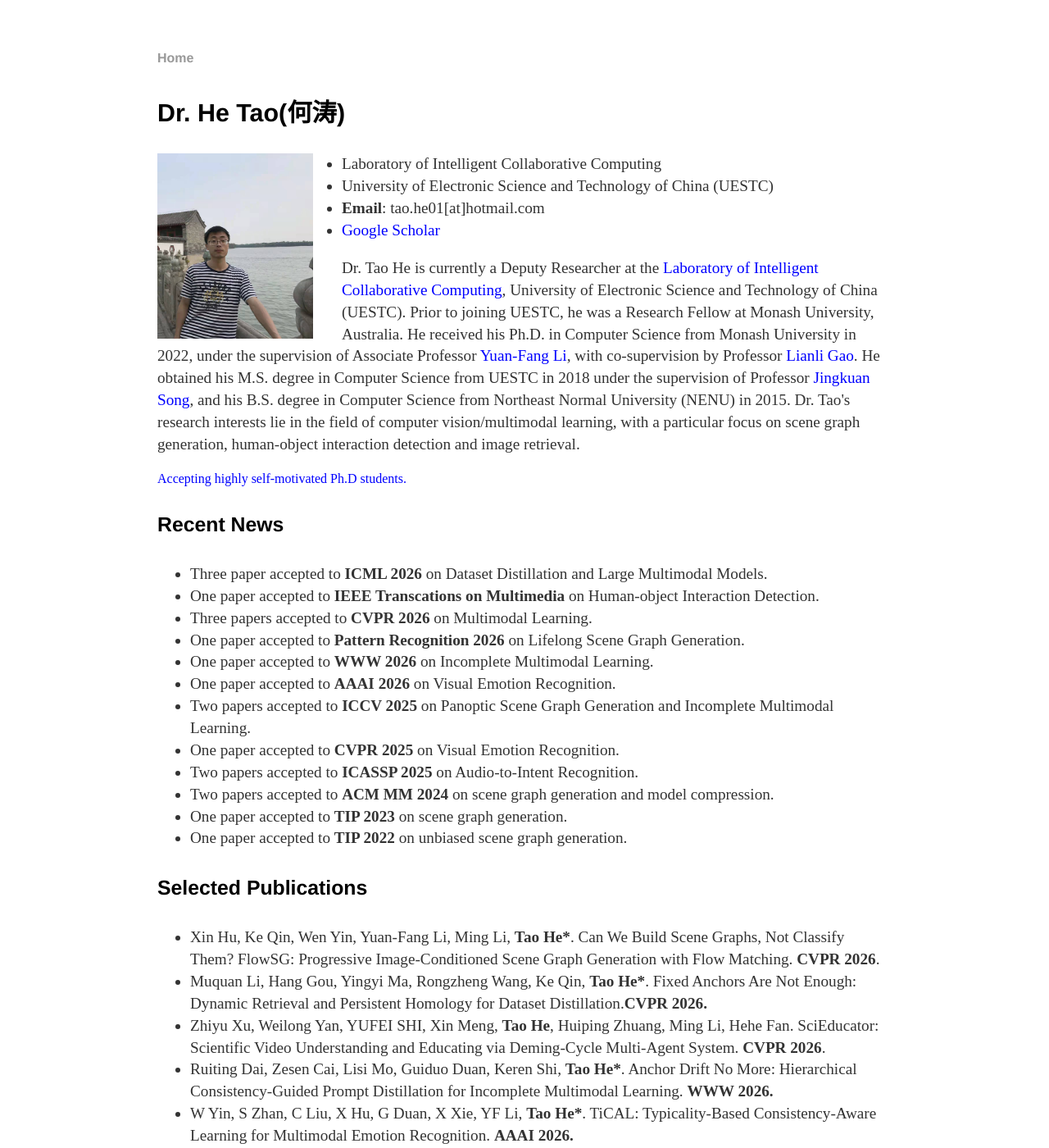
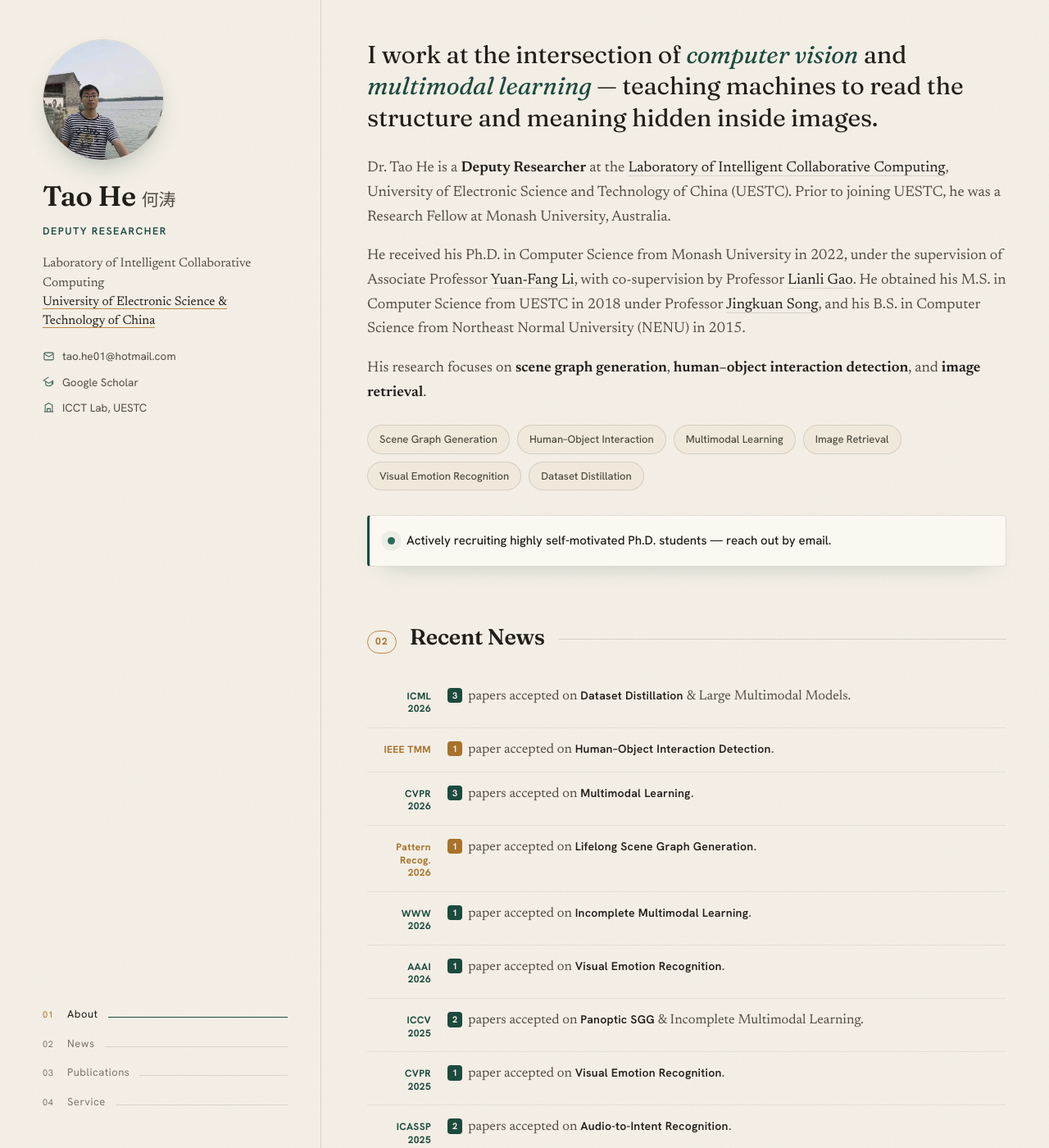
Before and after one commit to ht014/ht014.github.io, a Jekyll site: the page built from index.html, in a window 1280 px wide and 1400 px high. Shown: the whole window at 82% size. Built offline with Jekyll 4.4.1, drawn with Linux system fonts in a browser that asks for light colours; some of the changed text lies outside the part shown.

Commit message:
Refactor homepage layout and content
Updated layout and content structure for Tao He's homepage, including sidebar and main sections.

```diff
--- a/index.html
+++ b/index.html
@@ -1,95 +1,163 @@
 ---
-layout: default
+layout: home
 title: Tao He's Homepage
 ---
+<div class="wrap">
 
-		<div class="blurb">
-			<h3>Dr. He Tao(何涛)</h3>
-			<p><img src="1.jpg" alt="photo" style="width:190px;height:226px;float:left;margin-right:35px;">
-				<ul class="contacts">
-					<li>Laboratory of Intelligent Collaborative Computing</li>
-					<li>University of Electronic Science and Technology of China (UESTC)</li>
+  <!-- ================= SIDEBAR ================= -->
+  <aside class="sidebar">
+    <img class="portrait reveal" src="1.jpg" alt="Portrait of Dr. Tao He" onerror="this.style.display='none'">
+    <div class="reveal">
+      <h1 class="name">Tao&nbsp;He <span class="cn">何涛</span></h1>
+      <div class="role">Deputy Researcher</div>
+    </div>
+    <p class="affil reveal">
+      Laboratory of Intelligent Collaborative Computing<br>
+      <a href="https://www.uestc.edu.cn/" target="_blank" rel="noopener">University of Electronic Science &amp; Technology of China</a>
+    </p>
+    <nav class="contacts reveal">
+      <a href="mailto:tao.he01@hotmail.com">
+        <svg viewBox="0 0 24 24" fill="none" stroke-width="1.7"><rect x="3" y="5" width="18" height="14" rx="2"/><path d="m3 7 9 6 9-6"/></svg>
+        tao.he01@hotmail.com
+      </a>
+      <a href="https://scholar.google.com/citations?user=nhbZOLcAAAAJ&hl=en" target="_blank" rel="noopener">
+        <svg viewBox="0 0 24 24" fill="none" stroke-width="1.7"><path d="M12 3 2 9l10 6 8-4.8V17"/><path d="M6 12.5V17c0 1.7 2.7 3 6 3s6-1.3 6-3v-4.5"/></svg>
+        Google Scholar
+      </a>
+      <a href="https://icct.uestc.edu.cn/index.htm" target="_blank" rel="noopener">
+        <svg viewBox="0 0 24 24" fill="none" stroke-width="1.7"><path d="M3 21h18"/><path d="M5 21V8l7-4 7 4v13"/><path d="M9 21v-6h6v6"/></svg>
+        ICCT Lab, UESTC
+      </a>
+    </nav>
+    <nav class="sidenav reveal">
+      <ol>
+        <li><a href="#about" data-sec="about"><span class="nm">01</span> About <span class="bar"></span></a></li>
+        <li><a href="#news" data-sec="news"><span class="nm">02</span> News <span class="bar"></span></a></li>
+        <li><a href="#publications" data-sec="publications"><span class="nm">03</span> Publications <span class="bar"></span></a></li>
+        <li><a href="#service" data-sec="service"><span class="nm">04</span> Service <span class="bar"></span></a></li>
+      </ol>
+    </nav>
+  </aside>
 
-					<li> <b>Email</b>: tao.he01[at]hotmail.com </li>
-					<li><a href="https://scholar.google.com/citations?user=nhbZOLcAAAAJ&hl=en"><div style="color:blue;"> Google Scholar</div></a></li>
+  <!-- ================= MAIN ================= -->
+  <main>
 
-				</ul>
-			</p>
-			</div>
+    <!-- ABOUT -->
+    <section id="about">
+      <p class="lede reveal">
+        I work at the intersection of <em>computer vision</em> and <em>multimodal learning</em> &mdash;
+        teaching machines to read the structure and meaning hidden inside images.
+      </p>
+      <div class="bio reveal">
+        <p>
+          Dr. Tao He is a <strong>Deputy Researcher</strong> at the
+          <a href="https://icct.uestc.edu.cn/index.htm" target="_blank" rel="noopener">Laboratory of Intelligent Collaborative Computing</a>,
+          University of Electronic Science and Technology of China (UESTC). Prior to joining UESTC,
+          he was a Research Fellow at Monash University, Australia.
+        </p>
+        <p>
+          He received his Ph.D. in Computer Science from Monash University in 2022, under the supervision of
+          Associate Professor <a href="https://liyuanfang.github.io" target="_blank" rel="noopener">Yuan-Fang Li</a>,
+          with co-supervision by Professor <a href="https://lianligao.github.io/" target="_blank" rel="noopener">Lianli Gao</a>.
+          He obtained his M.S. in Computer Science from UESTC in 2018 under Professor
+          <a href="https://scholar.google.com.au/citations?user=F5Zy9V4AAAAJ&hl=en" target="_blank" rel="noopener">Jingkuan Song</a>,
+          and his B.S. in Computer Science from Northeast Normal University (NENU) in 2015.
+        </p>
+        <p>
+          His research focuses on <strong>scene graph generation</strong>,
+          <strong>human&ndash;object interaction detection</strong>, and <strong>image retrieval</strong>.
+        </p>
+      </div>
 
-<div class="about">
-	<p>Dr. Tao He is currently a Deputy Researcher at the <a = href="https://icct.uestc.edu.cn/index.htm"><font color="#0000ff">Laboratory of Intelligent Collaborative Computing</font></a>, University of Electronic Science and Technology of China (UESTC). Prior to joining UESTC, he was a Research Fellow at Monash University, Australia.
+      <div class="chips reveal">
+        <span class="chip">Scene Graph Generation</span>
+        <span class="chip">Human&ndash;Object Interaction</span>
+        <span class="chip">Multimodal Learning</span>
+        <span class="chip">Image Retrieval</span>
+        <span class="chip">Visual Emotion Recognition</span>
+        <span class="chip">Dataset Distillation</span>
+      </div>
 
-He received his Ph.D. in Computer Science from Monash University in 2022, under the supervision of Associate Professor <a = href="https://liyuanfang.github.io"><font color="#0000ff">Yuan-Fang Li</font></a>, with co-supervision by Professor <a href="https://lianligao.github.io/"><font color="#0000ff">Lianli Gao</font></a>. He obtained his M.S. degree in Computer Science from UESTC in 2018 under the supervision of Professor <a href="https://scholar.google.com.au/citations?user=F5Zy9V4AAAAJ&hl=en"><font color="#0000ff">Jingkuan Song</font></a>, and his B.S. degree in Computer Science from Northeast Normal University (NENU) in 2015.
+      <div class="callout reveal">
+        <span class="pulse"></span>
+        Actively recruiting highly self-motivated Ph.D. students &mdash; reach out by email.
+      </div>
+    </section>
 
-Dr. Tao's research interests lie in the field of computer vision/multimodal learning, with a particular focus on scene graph generation, human-object interaction detection and image retrieval. </p>
-<font color="#0000ff"> Accepting highly self-motivated Ph.D students. </font>
-<!-- 	<p>I am a Deputy Reseacher(equivalent to Associate Professor) at <a = href="https://icct.uestc.edu.cn/index.htm"><font color="#0000ff">Laboratory of Intelligent Collaborative Computing</font></a>, UESTC. Before working at UESTC, I was a research fellow at Monash University. I earned my Ph.D. at Monash University in 2022 under the supervision of
-		<a = href="https://users.monash.edu.au/~yli/"><font color="#0000ff">Assoc. Prof. Yuan-Fang Li</font></a>
-		and co-supervision with <a href="https://lianligao.github.io/"><font color="#0000ff">Prof. Lianli Gao</font>.</a>
-	I obtained my MS and BS degrees in Computer Science from UESTC  under the supervision of <a href="https://scholar.google.com.au/citations?user=F5Zy9V4AAAAJ&hl=en"><font color="#0000ff">Prof. Jingkuan Song</font></a> in 2018,  and Northeast Normal University (NENU) in 2015, respectively. My research interests focus on computer vision, such as scene graph generation, human-object interaction detection, and image retrieval etc.   -->
-<!-- 	</p>  -->
+    <!-- NEWS -->
+    <section id="news">
+      <div class="sec-head reveal">
+        <span class="sec-num">02</span>
+        <h2 class="sec-title">Recent News</h2>
+        <span class="sec-rule"></span>
+      </div>
+      <div class="news reveal">
+        {% for n in site.data.news %}
+        <div class="news-item">
+          <div class="news-venue{% if n.type == 'jour' %} j{% endif %}">{{ n.venue }}{% if n.year != '' %}<br>{{ n.year }}{% endif %}</div>
+          <div class="news-text">{% if n.count %}<span class="news-count{% if n.type == 'jour' %} j{% endif %}">{{ n.count }}</span>{% endif %}{{ n.text }}</div>
+        </div>
+        {% endfor %}
+      </div>
+    </section>
 
-<h4> Recent News</h4>
-<ul>
-	<li>Three paper accepted to <strong>ICML 2026</strong> on Dataset Distillation and Large Multimodal Models.
-	<li>One paper accepted to <strong> IEEE Transcations on Multimedia </strong> on Human-object Interaction Detection.
-	<li>Three papers accepted to <strong>CVPR 2026</strong> on Multimodal Learning.</li>
-	<li>One paper accepted to <strong>Pattern Recognition 2026</strong> on Lifelong Scene Graph Generation.</li>
-	<li>One paper accepted to <strong>WWW 2026</strong> on Incomplete Multimodal Learning.</li>
-	<li>One paper accepted to <strong>AAAI 2026</strong> on Visual Emotion Recognition.</li>
-	<li>Two papers accepted to <strong>ICCV 2025</strong> on Panoptic Scene Graph Generation and Incomplete Multimodal Learning.</li>
-	<li>One paper accepted to <strong>CVPR 2025</strong> on Visual Emotion Recognition.</li>
-	<li>Two papers accepted to <strong>ICASSP 2025</strong> on Audio-to-Intent Recognition.</li>
-	<li>Two papers accepted to <strong>ACM MM 2024</strong> on scene graph generation and model compression.</li>
-	<li>One paper accepted to <strong>TIP 2023</strong> on scene graph generation.</li>
-	<li>One paper accepted to <strong>TIP 2022</strong> on unbiased scene graph generation.</li>
-	<!-- <li>One paper accepted to <strong>ECCV 2022</strong>  on open-vocabulary scene graph generation.</li> -->
-	<!-- <li>Starting my postdoc in the <a = href="https://www.monash.edu/it/dsai/vision-language"><strong> <font color="#0000ff">Vision and Language group </font></strong></a> from Feb. 2022.</li> -->
-	<!-- <li>One paper accepted to <strong>TNNLS 2021</strong>  on network embedding.</li> -->
-	<!-- <li>One paper accepted to <strong>ICCV 2021</strong>  on Human-Ojbect interaction with scene graphs.</li> -->
-<!-- 	<li>One paper acccepted to <strong>IJCAI 2021</strong>  on scene graph generation.</li> -->
-<!-- 	<li>One paper accepted to <strong>AAAI 2020</strong>  on network quantisation.</li> -->
-<!-- 	<li>One paper acccepted to <strong>IJCV 2020</strong>  on image compression.</li> -->
-	<!--<li>One paper accepted to <strong>IJCAI 2019</strong>  on domain adaptive hash for images.</li>--!>
-	</ul>
+    <!-- PUBLICATIONS -->
+    <section id="publications">
+      <div class="sec-head reveal">
+        <span class="sec-num">03</span>
+        <h2 class="sec-title">Selected Publications</h2>
+        <span class="sec-rule"></span>
+      </div>
+      <div class="reveal">
+        {% for p in site.data.publications %}
+        <div class="pub">
+          <div class="pub-fig">
+            <div class="fig-ph"><span class="fph-tag">{{ p.tag }}</span><span class="fph-sub{% if p.type == 'jour' %} j{% endif %}">{{ p.venue_full }} &middot; Figure</span></div>
+            <img src="{{ p.fig }}" alt="{{ p.tag }} method framework overview" loading="lazy" onerror="this.remove()">
+          </div>
+          <div class="pub-body">
+            <div class="pub-meta"><span class="yr">{{ p.year }}</span><span class="v v-{{ p.type }}">{{ p.venue }}</span></div>
+            <div class="pub-title">{{ p.title }}</div>
+            {% assign au = p.authors | replace: 'Tao He*', '%%MEC%%' | replace: 'Tao He', '<span class="me">Tao He</span>' | replace: '%%MEC%%', '<span class="me">Tao He<sup>&#9733;</sup></span>' %}
+            <div class="pub-authors">{{ au }}</div>
+            {% if p.links and p.links.size > 0 %}
+            <div class="pub-links">
+              {% for l in p.links %}<a href="{{ l.url }}" target="_blank" rel="noopener">{{ l.label }}</a>{% endfor %}
+            </div>
+            {% endif %}
+          </div>
+        </div>
+        {% endfor %}
+      </div>
+    </section>
 
-<h4>Selected Publications</h4>
-<ul>
-<li>Xin Hu, Ke Qin, Wen Yin, Yuan-Fang Li, Ming Li,  <strong>Tao He*</strong>. Can We Build Scene Graphs, Not Classify Them? FlowSG: Progressive Image-Conditioned Scene Graph Generation with Flow Matching.  <strong>CVPR 2026</strong>.</li>
-<li>Muquan Li, Hang Gou, Yingyi Ma, Rongzheng Wang, Ke Qin, <strong>Tao He*</strong>. Fixed Anchors Are Not Enough: Dynamic Retrieval and Persistent Homology for Dataset Distillation.<strong>CVPR 2026.</strong></li>
-<li>Zhiyu Xu, Weilong Yan, YUFEI SHI, Xin Meng, <strong>Tao He</strong>, Huiping Zhuang, Ming Li, Hehe Fan. SciEducator: Scientific Video Understanding and Educating via Deming-Cycle Multi-Agent System.  <strong>CVPR 2026</strong>.</li>
-	<li>Ruiting Dai, Zesen Cai, Lisi Mo, Guiduo Duan, Keren Shi, <strong>Tao He*</strong>. Anchor Drift No More: Hierarchical Consistency-Guided Prompt Distillation for Incomplete Multimodal Learning. <strong>WWW 2026.</strong></li>
-	<li>W Yin, S Zhan, C Liu, X Hu, G Duan, X Xie, YF Li, <strong>Tao He*</strong>. TiCAL: Typicality-Based Consistency-Aware Learning for Multimodal Emotion Recognition. <strong>AAAI 2026.</strong></li>
-	<li>Xin Hu, Ke Qin, Guiduo Duan, Ming Li, Yuan-Fang Li, <strong>Tao He*</strong>. SPADE: Spatial-Aware Denoising Network for Open-vocabulary Panoptic Scene Graph Generation with Long- and Local-range Context Reasoning. <strong>ICCV 2025.</strong></li>
-	<li>Ruiting Dai, Chenxi Li, Yandong Yan, Lisi Mo, Ke Qin, <strong>Tao He*</strong>. Unbiased Missing-modality Multimodal Learning.  <strong>ICCV 2025</strong>.</li>
-	<li>Wen Yin, Yong Wang, Guiduo Duan, Dongyang Zhang, Xin Hu, Yuan-Fang Li, <strong>Tao He*</strong>. Knowledge-Aligned Counterfactual-Enhancement Diffusion Perception for Unsupervised Cross-Domain Visual Emotion Recognition.  <strong>CVPR 2025</strong>. <a href="https://yinwen2019.github.io/ucdver/" rel="nofollow"><font color="#0000ff">[code]</font></a> <a href="https://www.arxiv.org/abs/2505.19694" rel="nofollow"><font color="#0000ff">[paper]</font></a> <font color="#ff0000"><b>&nbsp;</b></font> </li>
-	<li><strong>Tao He</strong>, Lianli Gao, Jingkuan Song, Yuan-Fang Li.  Towards a Unified Transformer-based Framework for Scene Graph Generation and Human-object Interaction Detection. TIP 2023. <a href=" " rel="nofollow"><font color="#0000ff">[code]</font></a> <a href="~" rel="nofollow"><font color="#0000ff">[paper]</font></a> <font color="#ff0000"><b>&nbsp;</b></font> </li>
-	<li><strong>Tao He</strong>, Lianli Gao, Jingkuan Song, Yuan-Fang Li.  State-aware Compositional Learning towards Unbiased Training for Scene Graph Generation. TIP 2022. <a href=" " rel="nofollow"><font color="#0000ff">[code]</font></a> <a href="~" rel="nofollow"><font color="#0000ff">[paper]</font></a> <font color="#ff0000"><b>&nbsp;</b></font> </li>
+    <!-- SERVICE -->
+    <section id="service">
+      <div class="sec-head reveal">
+        <span class="sec-num">04</span>
+        <h2 class="sec-title">Academic Service</h2>
+        <span class="sec-rule"></span>
+      </div>
+      <div class="service-grid reveal">
+        <div class="svc-card">
+          <h4>Conference Reviewer</h4>
+          <div class="svc-tags">
+            <span>CVPR</span><span>ICCV</span><span>ECCV</span><span>AAAI</span><span>ACM MM</span><span>CIKM</span>
+          </div>
+        </div>
+        <div class="svc-card">
+          <h4>Journal Reviewer</h4>
+          <div class="svc-tags">
+            <span>IEEE TIP</span><span>IEEE TNNLS</span><span>IEEE TPAMI</span><span>IJCV</span>
+          </div>
+        </div>
+      </div>
+    </section>
 
-	<li><strong>Tao He</strong>, Lianli Gao, Jingkuan Song, Yuan-Fang Li. Towards Open-vocabulary Scene Graph Generation with Prompt-based Finetuning. ECCV 2022. <a href=" " rel="nofollow"><font color="#0000ff">[code]</font></a> <a href="~" rel="nofollow"><font color="#0000ff">[paper]</font></a> <font color="#ff0000"><b>&nbsp;</b></font> </li>
+    <footer class="reveal">
+      <span>&copy; 2026 Tao He &middot; UESTC</span>
+      <span><sup>&#9733;</sup>&nbsp;Corresponding author</span>
+    </footer>
 
-	<li><strong>Tao He</strong>, Lianli Gao, Jingkuan Song, Yuan-Fang Li. Exploiting Scene Graphs for Human-Object Interaction Detection. ICCV 2021.<a href=" " rel="nofollow"><font color="#0000ff">[code]</font></a> <a href="https://arxiv.org/abs/2108.08584" rel="nofollow"><font color="#0000ff">[paper]</font></a> <font color="#ff0000"><b>&nbsp;</b></font> </li>
-	<li><strong>Tao He</strong>, Lianli Gao, Jingkuan Song, Yuan-Fang Li.Semisupervised Network Embedding With Differentiable Deep Quantization. TNNLS 2021. <a href=" " rel="nofollow"><font color="#0000ff">[code]</font></a> <a href="https://arxiv.org/pdf/2108.09128" rel="nofollow"><font color="#0000ff">[paper]</font></a> <font color="#ff0000"><b>&nbsp;</b></font> </li>
-	<li>Jingkuan Song, <strong>Tao He</strong>, Lianli Gao,  Alan Hanjalic, Hengtao Shen. Unified Binary Generative Adversarial Network for Image Retrieval and Compression. IJCV 2020.<a href="" rel="nofollow"><font color="#0000ff">[code]</font></a> <a href="http://pure.tudelft.nl/ws/files/82393102/ijcv2020_binary.pdf" rel="nofollow"><font color="#0000ff">[paper]</font></a> <font color="#ff0000"><b>&nbsp;</b></font> </li>
-
-	<!-- <li><strong>Tao He</strong>, Lianli Gao, Jingkuan Song, Xing Wang, Ke Huang, Yuan-Fang Li. Sneq: Semi-supervised Attributed Network Embedding with Attention-based Quantisation. AAAI 2020.<a href=" " rel="nofollow"><font color="#0000ff">[code]</font></a> <a href=" " rel="nofollow"><font color="#0000ff">[paper]</font></a> <font color="#ff0000"><b>&nbsp;</b></font> </li> -->
-
-	<!-- <li><strong>Tao He</strong>, Lianli Gao, Jingkuan Song, Jianfei Cai, Yuan-Fang Li. Learning from the scene and borrowing from the rich: Tackling the long tail in scene graph generation. IJCAI 2020.<a href=" " rel="nofollow"><font color="#0000ff">[code]</font></a> <a href=" " rel="nofollow"><font color="#0000ff">[paper]</font></a> <font color="#ff0000"><b>&nbsp;</b></font> </li> -->
-
-
-<!-- 	<li><strong>Tao He</strong>, Yuan-Fang Li, Lianli Gao, Dongxiang Zhang, Jingkuan Song. Learning from the scene and borrowing from the rich: Tackling the long tail in scene graph generation. IJCAI 2020.<a href=" " rel="nofollow"><font color="#0000ff">[code]</font></a> <a href=" " rel="nofollow"><font color="#0000ff">[paper]</font></a> <font color="#ff0000"><b>&nbsp;</b></font> </li>
- -->
-<!-- 	<li>Jingkuan Song, <strong>Tao He</strong>, Lainli Gao, Xing Xu, Hengtao Shen. Deep region hashing for efficient large-scale instance search from images. AAAI 2018.<a href=" " rel="nofollow"><font color="#0000ff">[code]</font></a> <a href=" " rel="nofollow"><font color="#0000ff">[paper]</font></a> <font color="#ff0000"><b>&nbsp;</b></font> </li> -->
-<!-- 	<li>Jingkuan Song, <strong>Tao He</strong>, Lainli Gao, Xing Xu, Alan Hanjalic, Hengtao Shen. Binary generative adversarial networks for image retrieval. AAAI 2018.<a href=" " rel="nofollow"><font color="#0000ff">[code]</font></a> <a href=" " rel="nofollow"><font color="#0000ff">[paper]</font></a> <font color="#ff0000"><b>&nbsp;</b></font> </li> -->
-<!-- 	<li>Jingkuan Song, <strong>Tao He</strong>, Hangbo Fan, Lianli Gao. Deep discrete hashing with self-supervised pairwise labels. ECML 2017.<a href=" " rel="nofollow"><font color="#0000ff">[code]</font></a> <a href=" " rel="nofollow"><font color="#0000ff">[paper]</font></a> <font color="#ff0000"><b>&nbsp;</b></font> </li> -->
-
-</ul>
-
-
-<h4> Acadamic Service </h4>
-<ul>
-	<li>As a reviewer for conferences: CVPR, ECCV, ICCV, CVPR, AAAI, ACMMM, CIKM</li>
-	<li>As a reviewer for journals: TIP, TNNLS, TPAMI, IJCV etc. </li>
-	</ul>
+  </main>
 </div>
```
